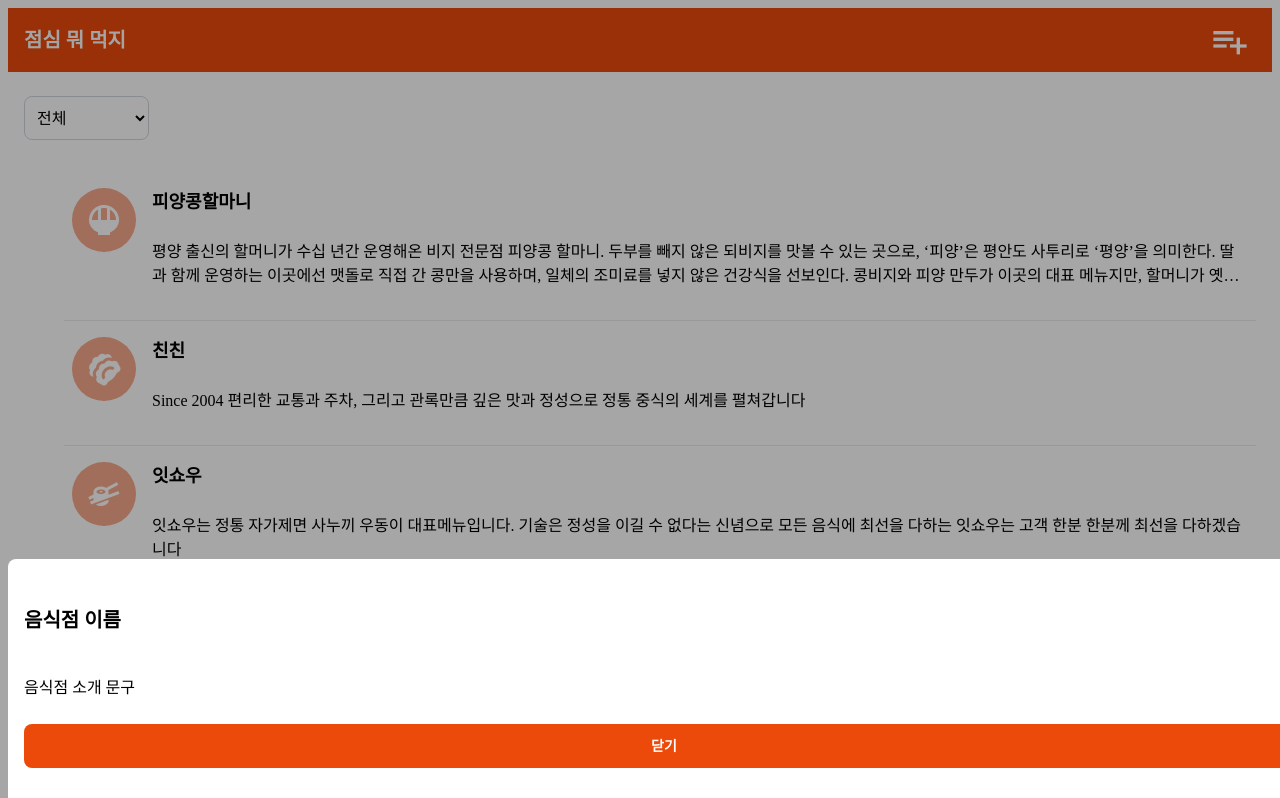
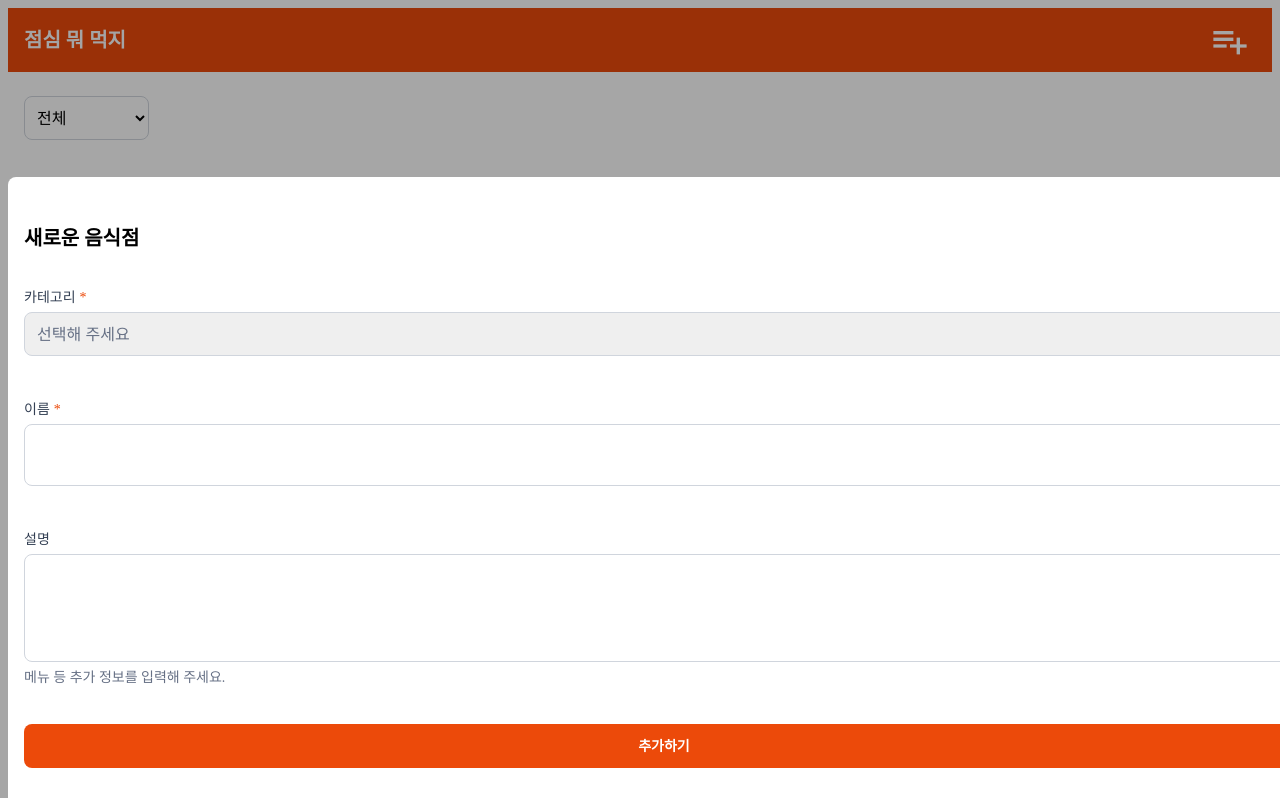
Before and after one commit to woowacourse/self-paced-react, a React (Vite) app: page / in a window 1280 px wide. Shown: the top 798 px of the page. Built offline with nearby package versions, Linux system fonts and the light colour scheme.

Commit message:
feat: 음식점 추가 모달 컴포넌트 작성

```diff
--- a/src/App.jsx
+++ b/src/App.jsx
@@ -11,7 +11,7 @@ function App() {
         <RestaurantListLayout />
       </main>
       <aside>
-        <BottomModalLayout modalName="restaurantDetail" />
+        <BottomModalLayout modalName="restaurantAdd" />
       </aside>
     </>
   );
--- a/src/components/BottomModalLayout/AddRestaurantModal/AddRestaurantModal.jsx
+++ b/src/components/BottomModalLayout/AddRestaurantModal/AddRestaurantModal.jsx
@@ -1,5 +1,47 @@
+import styles from "./AddRestaurantModal.module.css";
+
 function AddRestaurantModal() {
-  return <></>;
+  return (
+    <>
+      <h2 className={`${styles.title} text-title`}>새로운 음식점</h2>
+      <form>
+        <div className={`${styles.formItem} ${styles.required}`}>
+          <label htmlFor="category text-caption">카테고리</label>
+          <select name="category" id="category" required>
+            <option value="">선택해 주세요</option>
+            <option value="한식">한식</option>
+            <option value="중식">중식</option>
+            <option value="일식">일식</option>
+            <option value="양식">양식</option>
+            <option value="아시안">아시안</option>
+            <option value="기타">기타</option>
+          </select>
+        </div>
+        <div className={`${styles.formItem} ${styles.required}`}>
+          <label htmlFor="name text-caption">이름</label>
+          <input type="text" name="name" id="name" required />
+        </div>
+        <div className={styles.formItem}>
+          <label htmlFor="description text-caption">설명</label>
+          <textarea
+            name="description"
+            id="description"
+            cols="30"
+            rows="5"
+          ></textarea>
+          <span className={`${styles.helpText} text-caption`}>
+            메뉴 등 추가 정보를 입력해 주세요.
+          </span>
+        </div>
+
+        <div className={styles.buttonContainer}>
+          <button className={`${styles.button} ${styles.primary} text-caption`}>
+            추가하기
+          </button>
+        </div>
+      </form>
+    </>
+  );
 }
 
 export default AddRestaurantModal;
--- /dev/null
+++ b/src/components/BottomModalLayout/AddRestaurantModal/AddRestaurantModal.module.css
@@ -0,0 +1,92 @@
+.title {
+  margin-bottom: 36px;
+}
+
+.formItem {
+  display: flex;
+  flex-direction: column;
+
+  margin-bottom: 36px;
+}
+
+.formItem label {
+  color: var(--grey-400);
+  font-size: 14px;
+}
+
+.required label::after {
+  padding-left: 4px;
+
+  color: var(--primary-color);
+  content: "*";
+}
+
+.formItem .helpText {
+  color: var(--grey-300);
+}
+
+.formItem input,
+.formItem textarea,
+.formItem select {
+  padding: 8px;
+  margin: 6px 0;
+
+  border: 1px solid var(--grey-200);
+  border-radius: 8px;
+
+  font-size: 16px;
+}
+
+.formItem textarea {
+  resize: none;
+}
+
+.formItem select {
+  height: 44px;
+
+  padding: 8px;
+
+  border: 1px solid var(--grey-200);
+  border-radius: 8px;
+
+  color: var(--grey-300);
+}
+
+input[name="name"],
+input[name="link"] {
+  height: 44px;
+}
+
+.buttonContainer {
+  display: flex;
+}
+
+.button {
+  width: 100%;
+  height: 44px;
+
+  margin-right: 16px;
+
+  border: none;
+  border-radius: 8px;
+
+  font-weight: 600;
+  cursor: pointer;
+}
+
+.button:last-child {
+  margin-right: 0;
+}
+
+.secondary {
+  border: 1px solid var(--grey-300);
+  background: transparent;
+
+  color: var(--grey-300);
+}
+
+.primary {
+  background: var(--primary-color);
+
+  color: var(--grey-100);
+}
```
Also changed, not shown: templates/index.html (+10 -11 lines), templates/style.css (+4 -4 lines).
